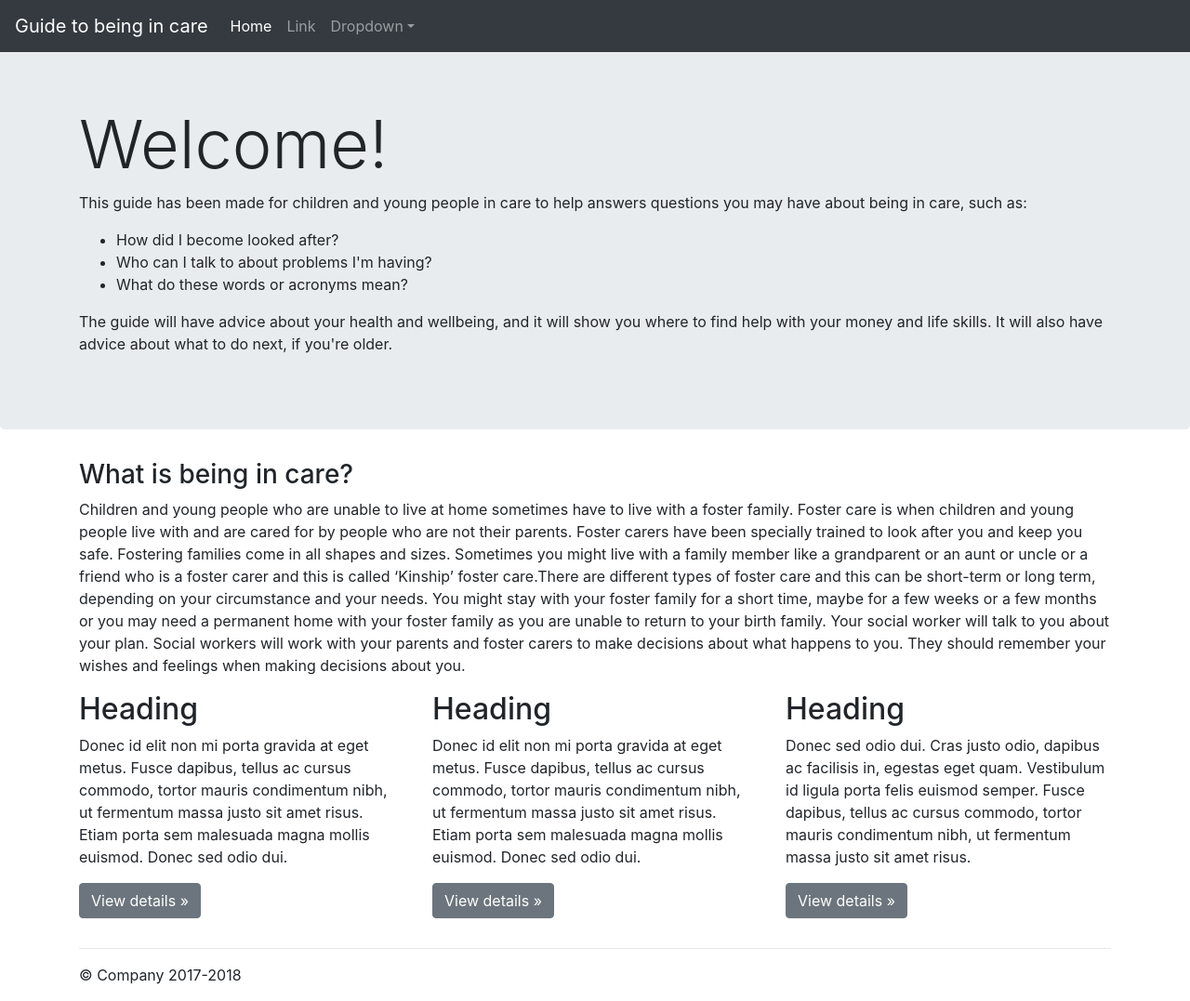
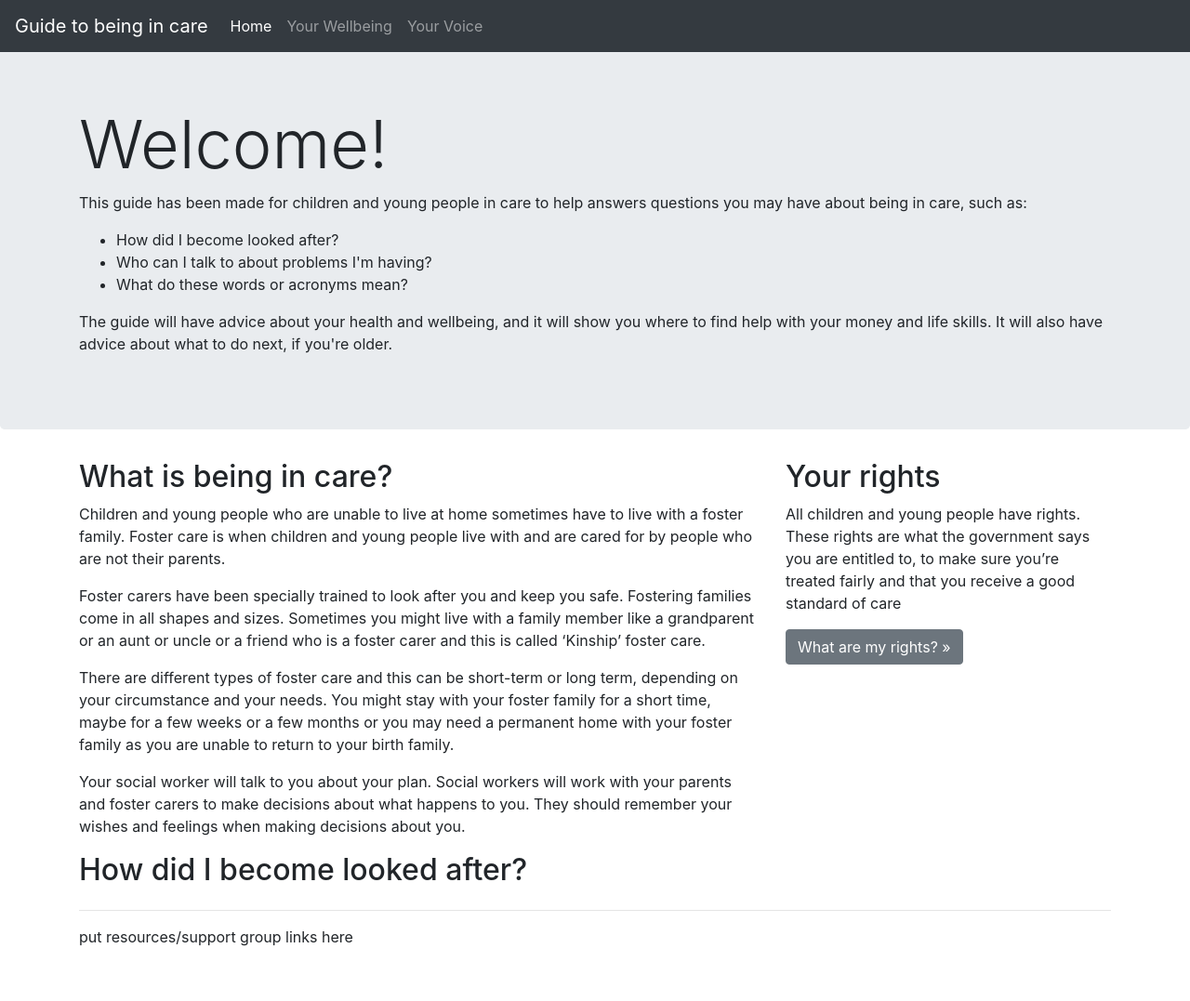
Before and after one commit to pyjaks/Guide-to-Being-in-Care-FYP, a Django app: page /main/ in a window 1280 px wide. Shown: the whole page at 93% size. After the commit the page ends 1018 px from the top, so only its background shows below. Run offline with Django 3.2, Linux system fonts and the light colour scheme; some libraries are stand-ins or nearby versions.

Commit message:
Add your-rights page, remove unused code in guide/urls.py

```diff
--- a/guide/guide/urls.py
+++ b/guide/guide/urls.py
@@ -19,5 +19,4 @@ from django.urls import path, include
 urlpatterns = [
     path('admin/', admin.site.urls),
     path('main/', include('main.urls')),
-    path('age-check/', include('main.urls'))
 ]
--- a/guide/main/templates/main/home.html
+++ b/guide/main/templates/main/home.html
@@ -14,8 +14,12 @@
             <a class="nav-link" href="#">Home <span class="sr-only">(current)</span></a>
           </li>
           <li class="nav-item">
-            <a class="nav-link" href="#">Link</a>
+            <a class="nav-link" href="#">Your Wellbeing</a>
           </li>
+            <li class="nav-item">
+            <a class="nav-link" href="#">Your Voice</a>
+          </li>
+            <!-- drop down
           <li class="nav-item dropdown">
             <a class="nav-link dropdown-toggle" href="http://example.com" id="dropdown01" data-toggle="dropdown" aria-haspopup="true" aria-expanded="false">Dropdown</a>
             <div class="dropdown-menu" aria-labelledby="dropdown01">
@@ -24,6 +28,7 @@
               <a class="dropdown-item" href="#">Something else here</a>
             </div>
           </li>
+          ---->
         </ul>
       </div>
     </nav>
@@ -44,49 +49,42 @@
               It will also have advice about what to do next, if you're older.</p>
         </div>
       </div>
-        <div class="container">
-            <h3>What is being in care?</h3>
-            <p>Children and young people who are unable to live at home sometimes have to live with a foster family.
+
+      <div class="container">
+        <div class="row">
+          <div class="col-md-8">
+            <h2>What is being in care?</h2>
+              <p>Children and young people who are unable to live at home sometimes have to live with a foster family.
                 Foster care is when children and young people live with and are cared for by people who are not
-                their parents. Foster carers have been specially trained to look after you and keep you safe.
+                their parents.</p>
+              <p>Foster carers have been specially trained to look after you and keep you safe.
                 Fostering families come in all shapes and sizes. Sometimes you might live with a family member
                 like a grandparent or an aunt or uncle or a friend who is a foster carer and this is called ‘Kinship’
-                foster care.There are different types of foster care and this can be short-term or long term,
+                foster care.</p>
+              <p>There are different types of foster care and this can be short-term or long term,
                 depending on your circumstance and your needs. You might stay with your foster family for a short
                 time, maybe for a few weeks or a few months or you may need a permanent home with your foster
-                family as you are unable to return to your birth family. Your social worker will talk to you about
+                family as you are unable to return to your birth family.</p>
+              <p>Your social worker will talk to you about
                 your plan. Social workers will work with your parents and foster carers to make decisions about
-                what happens to you.
-                They should remember your wishes and feelings when making decisions about you.</p>
-        </div>
-      <div class="container">
-        <!-- Example row of columns -->
-        <div class="row">
-          <div class="col-md-4">
-            <h2>Heading</h2>
-            <p>Donec id elit non mi porta gravida at eget metus. Fusce dapibus, tellus ac cursus commodo, tortor mauris condimentum nibh, ut fermentum massa justo sit amet risus. Etiam porta sem malesuada magna mollis euismod. Donec sed odio dui. </p>
-            <p><a class="btn btn-secondary" href="#" role="button">View details &raquo;</a></p>
+                what happens to you. They should remember your wishes and feelings when making decisions about you.</p>
           </div>
           <div class="col-md-4">
-            <h2>Heading</h2>
-            <p>Donec id elit non mi porta gravida at eget metus. Fusce dapibus, tellus ac cursus commodo, tortor mauris condimentum nibh, ut fermentum massa justo sit amet risus. Etiam porta sem malesuada magna mollis euismod. Donec sed odio dui. </p>
-            <p><a class="btn btn-secondary" href="#" role="button">View details &raquo;</a></p>
+            <h2>Your rights</h2>
+            <p>All children and young people have rights. These rights are what the government says you are entitled to,
+                to make sure you’re treated fairly and that you receive a good standard of care</p>
+            <p><a class="btn btn-secondary" href="/main/your-rights" role="button">What are my rights? &raquo;</a></p>
           </div>
-          <div class="col-md-4">
-            <h2>Heading</h2>
-            <p>Donec sed odio dui. Cras justo odio, dapibus ac facilisis in, egestas eget quam. Vestibulum id ligula porta felis euismod semper. Fusce dapibus, tellus ac cursus commodo, tortor mauris condimentum nibh, ut fermentum massa justo sit amet risus.</p>
-            <p><a class="btn btn-secondary" href="#" role="button">View details &raquo;</a></p>
-          </div>
+            <div class="col-md-8">
+                <h2>How did I become looked after?</h2>
+            </div>
         </div>
-
-        <hr>
-
-      </div> <!-- /container -->
-
+      </div>
     </main>
 
     <footer class="container">
-      <p>&copy; Company 2017-2018</p>
+      <hr>
+      <p>put resources/support group links here</p>
     </footer>
 
     <script src="https://code.jquery.com/jquery-3.2.1.slim.min.js" integrity="sha384-KJ3o2DKtIkvYIK3UENzmM7KCkRr/rE9/Qpg6aAZGJwFDMVNA/GpGFF93hXpG5KkN" crossorigin="anonymous"></script>
--- a/guide/main/urls.py
+++ b/guide/main/urls.py
@@ -3,5 +3,6 @@ from . import views
 
 urlpatterns = [
     path('', views.HomePageView.as_view(), name='main'),
-    path('age-check', views.AgeCheckView.as_view(), name='age-check'),
+    path('age-check', views.HomePageView.as_view(template_name="age-check.html")),
+    path('your-rights', views.HomePageView.as_view(template_name="your-rights.html")),
 ]
--- a/guide/main/views.py
+++ b/guide/main/views.py
@@ -7,11 +7,3 @@ class HomePageView(TemplateView):
     def get_context_data(self, **kwargs):
         context = super().get_context_data(**kwargs)
         return context
-
-
-class AgeCheckView(TemplateView):
-    template_name = "age-check.html"
-
-    def get_context_data(self, **kwargs):
-        context = super().get_context_data(**kwargs)
-        return context
```
Also changed, not shown: guide/main/templates/main/your-rights.html (added, +37 -0 lines).
